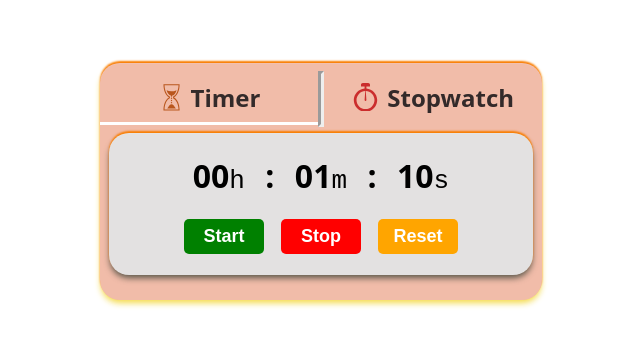
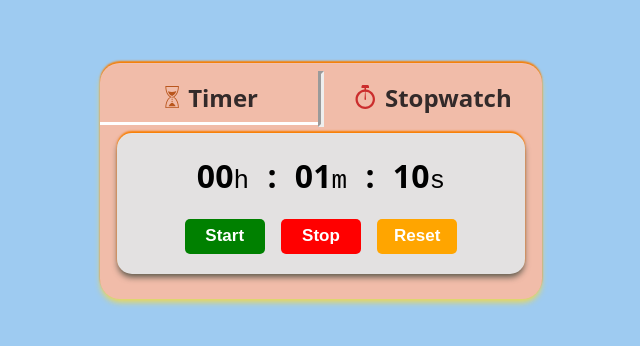
Before and after one commit to AnandaSH-8/Timer-StopWatch, a React (Vite) app: page / in a window 1280 px wide. Shown: the top 346 px of the page, without its empty margins (319-959 px from the left). Built offline with nearby package versions, Linux system fonts and the light colour scheme.

Commit message:
final updates

```diff
--- a/index.html
+++ b/index.html
@@ -5,6 +5,11 @@
     <link rel="icon" type="image/svg+xml" href="/src/stopwatch.svg" />
     <meta name="viewport" content="width=device-width, initial-scale=1.0" />
     <title>Timer-Stopwatch</title>
+    <style>
+      body{
+        background-color: rgb(158, 203, 241);
+      }
+    </style>
   </head>
   <body>
     <div id="root"></div>
--- a/src/App.module.css
+++ b/src/App.module.css
@@ -1,3 +1,7 @@
+#root{
+  background-color: red;
+}
+
 .App {
   text-align: center;
   width:35%;
@@ -37,7 +41,6 @@
 
 .timer,.stopWatch{
   color:rgb(185, 86, 29);
-  font-size: larger;
   font-weight: 900;
   margin-right: 2%;
 
--- a/src/Components/timer.jsx
+++ b/src/Components/timer.jsx
@@ -27,7 +27,7 @@ export class Timer extends Component
                             this.state.minutes==0 && this.state.hours == 0?0:this.state.minutes,
                 seconds:this.state.seconds == 0 && this.state.minutes > 0? 59:
                         this.state.seconds == 0 && this.state.hours > 0 ? 59 :
-                        this.state.seconds-1,
+                        this.state.seconds == 0 ? this.state.seconds : this.state.seconds-1,
                 start:true
             })
 
@@ -44,15 +44,25 @@ export class Timer extends Component
         })
     }
 
-    resetTimer()
+    resetTimer(res)
     {
             clearInterval(this.timer)
+            if(res){
                 this.setState({
                     ...this.state,
                     minutes:0,
                     seconds:0,
                     start:false
                 })
+            }
+            else{
+                this.setState({
+                    ...this.state,
+                    minutes:1,
+                    seconds:10,
+                    start:false
+                })
+            }
         }
 
     componentDidUpdate()
@@ -67,7 +77,7 @@ export class Timer extends Component
 
     componentWillUnmount()
     {
-        this.resetTimer()
+        this.resetTimer('ends')
     }
 
     render()
--- a/src/Components/timer.module.css
+++ b/src/Components/timer.module.css
@@ -1,8 +1,7 @@
 .Timer{
-    margin: 4% 2% 0 2%;
+    margin: 4% 4% 0;
     box-shadow: rgb(249, 125, 1) 0px -2px 2px 0px, rgba(84, 82, 70, 0.971) 0px 4px 6px -1px, rgba(255, 255, 255, 0.08) 0px 1px 0px inset;
-
-    border-radius: 20px;
+    border-radius: 15px;
     background-color: rgb(227, 225, 225);
 }
 
@@ -15,13 +14,14 @@
 
 .watchBox > input{
     width:80px;
-    height:50px;
+    height:45px;
     margin:5% 1% 4% 1%;
     border:none;
-    font-size:40px;
+    font-size:35px;
     direction: rtl;
     font-weight: 900;
     text-align: center;
+    border-radius: 10px;
 }
 
 .Buttons{
@@ -32,5 +32,5 @@
     border:none;
     border-radius: 5px;
     color:white;
-    font-size: 18px;
+    font-size: 17px;
 }
--- a/src/Components/watch.module.css
+++ b/src/Components/watch.module.css
@@ -1,7 +1,7 @@
 .Timer{
-    margin: 4% 2% 0 2%;
+    margin: 4% 4% 0;
     box-shadow: rgb(249, 125, 1) 0px -2px 2px 0px, rgba(84, 82, 70, 0.971) 0px 4px 6px -1px, rgba(255, 255, 255, 0.08) 0px 1px 0px inset;
-    border-radius: 20px;
+    border-radius: 15px;
     background-color: rgb(227, 225, 225);
 }
 
@@ -20,5 +20,5 @@
     border:none;
     border-radius: 5px;
     color:white;
-    font-size: 18px;
+    font-size: 17px;
 }
```
Lines whose indentation alone changed are shown as unchanged.
